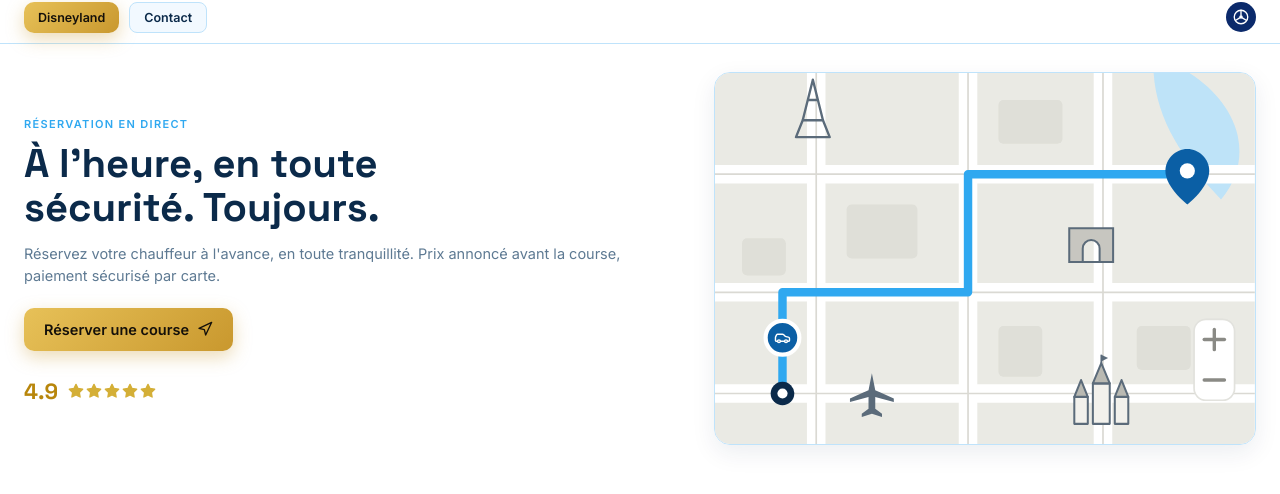
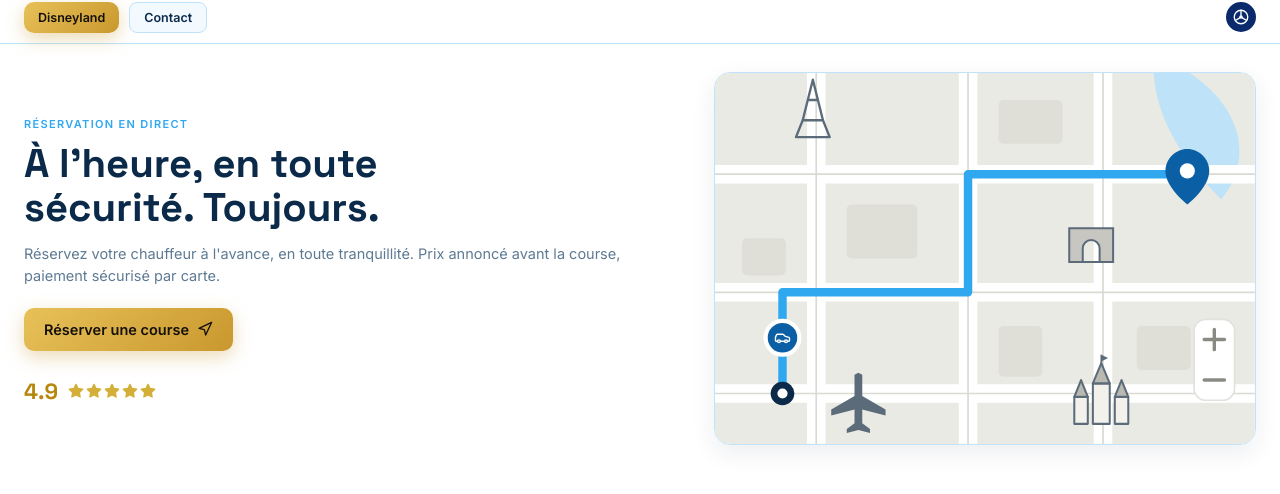
Before and after one commit to MBApremium/mba-premium-vtc, a React (Vite) app: page / in a window 1280 px wide. Shown: the part 117-611 px from the top of the page. Built offline with nearby package versions, Linux system fonts and the light colour scheme; no server answers; the database is empty.

Commit message:
Update App.jsx

```diff
--- a/src/App.jsx
+++ b/src/App.jsx
@@ -950,8 +950,8 @@ function MapCard() {
         </g>
 
         {/* Aéroport */}
-        <g transform="translate(80,178)" fill="#5B6B7A">
-          <path d="M13,0 L15,10 L26,15 L26,17 L15,14 L15,21 L19,24 L19,26 L13,24 L7,26 L7,24 L11,21 L11,14 L0,17 L0,15 L11,10 Z" />
+        <g transform="translate(85,180) scale(1.15)" fill="#5B6B7A">
+          <path d="M0,-2 L2,-1 L2,10 L14,17 L14,20 L2,17 L2,24 L6,27 L6,29 L0,27.5 L-6,29 L-6,27 L-2,24 L-2,17 L-14,20 L-14,17 L-2,10 L-2,-1 Z" />
         </g>
 
         <path
```
